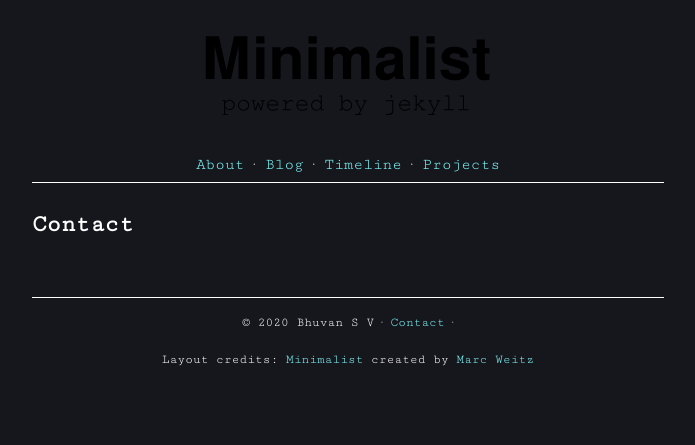
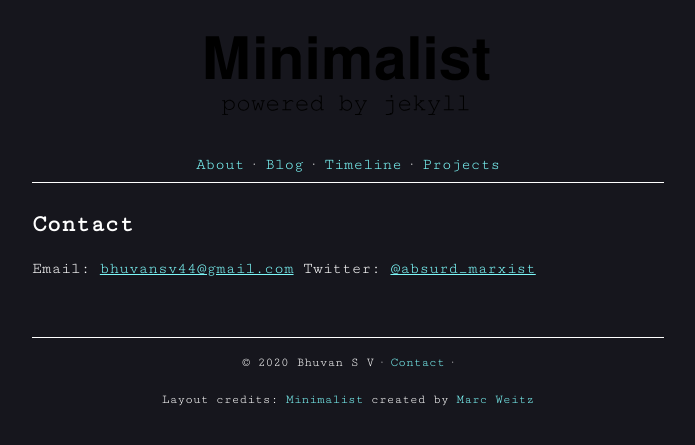
Before and after one commit to bhuvansv/bhuvansv.github.io, a Jekyll site: the page built from contact.md, in a window 1280 px wide. Shown: the top 445 px of the page, without its empty margins (292-987 px from the left). Built offline with Jekyll 4.4.1, drawn with Linux system fonts in a browser that asks for light colours.

Commit message:
Update contact.md

```diff
--- a/contact.md
+++ b/contact.md
@@ -3,3 +3,6 @@ layout: default
 title: Contact
 permalink: /contact/
 ---
+
+Email: [bhuvansv44@gmail.com](mailto:bhuvansv44@gmail.com)
+Twitter: [@absurd_marxist](https://twitter.com/absurd_marxist)
```
